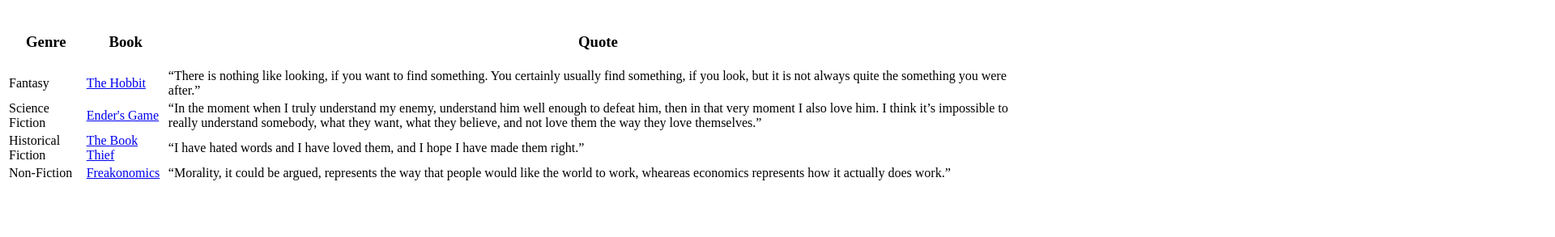
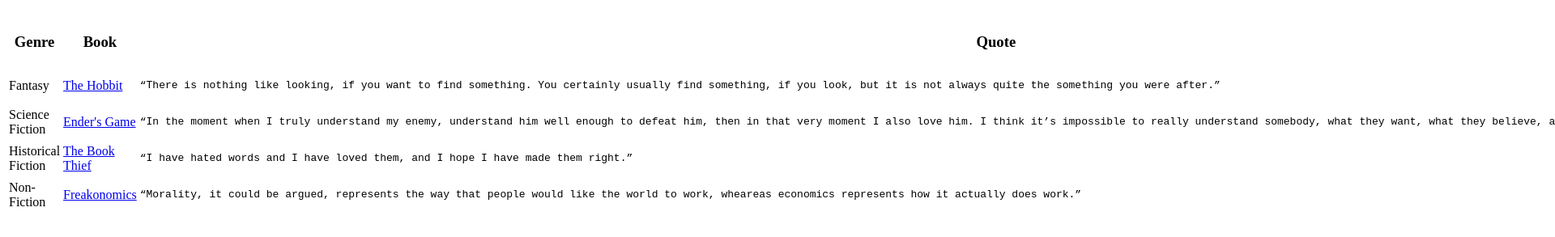
Before and after one commit to AliAzhar5/All_labs, a plain HTML site: page Task_3.html in a window 1280 px wide. Shown: the part 61-354 px from the top of the page at 81% size, 1920 px wide, since content can reach past the window. Drawn offline with Linux system fonts and the light colour scheme.

Commit message:
Pre tag Added

```diff
--- a/Task_3.html
+++ b/Task_3.html
@@ -14,23 +14,23 @@
             <tr>
                 <td>Fantasy</td>
                 <td><a href="https://www.goodreads.com/book/show/13496.The_Hobbit">The Hobbit</a></td>
-                <td>“There is nothing like looking, if you want to find something. You certainly usually find something, if you look, but it is not always quite the something you were after.”</td>
+                <td><pre>“There is nothing like looking, if you want to find something. You certainly usually find something, if you look, but it is not always quite the something you were after.”</pre></td>
 
             </tr>
             <tr>
                 <td>Science Fiction</td>
                 <td><a href="https://www.goodreads.com/book/show/375802.Ender_s_Game">Ender's Game</a></td>
-                <td>“In the moment when I truly understand my enemy, understand him well enough to defeat him, then in that very moment I also love him. I think it’s impossible to really understand somebody, what they want, what they believe, and not love them the way they love themselves.”</td>
+                <td><pre>“In the moment when I truly understand my enemy, understand him well enough to defeat him, then in that very moment I also love him. I think it’s impossible to really understand somebody, what they want, what they believe, and not love them the way they love themselves.”</pre></td>
             </tr>
             <tr>
                 <td>Historical Fiction</td>
                 <td><a href="https://www.goodreads.com/book/show/10964.The_Book_Thief">The Book Thief</a></td>
-                <td>“I have hated words and I have loved them, and I hope I have made them right.”</td>
+                <td><pre>“I have hated words and I have loved them, and I hope I have made them right.”</pre></td>
             </tr>
             <tr>
                 <td>Non-Fiction</td>
                 <td><a href="https://www.goodreads.com/book/show/10583.Freakonomics">Freakonomics</a></td>
-                <td>“Morality, it could be argued, represents the way that people would like the world to work, wheareas economics represents how it actually does work.”</td>
+                <td><pre>“Morality, it could be argued, represents the way that people would like the world to work, wheareas economics represents how it actually does work.”</pre></td>
             </tr>
         </table>
     </body>
```
